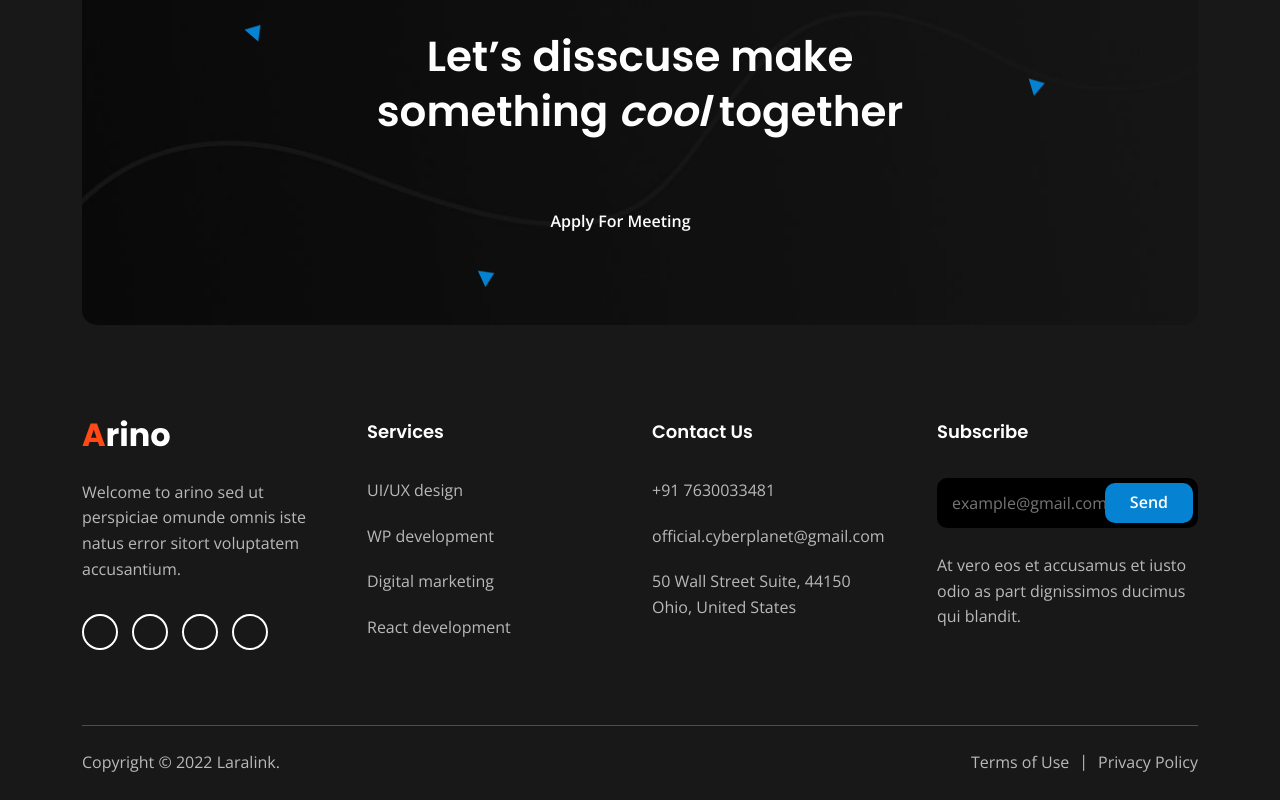
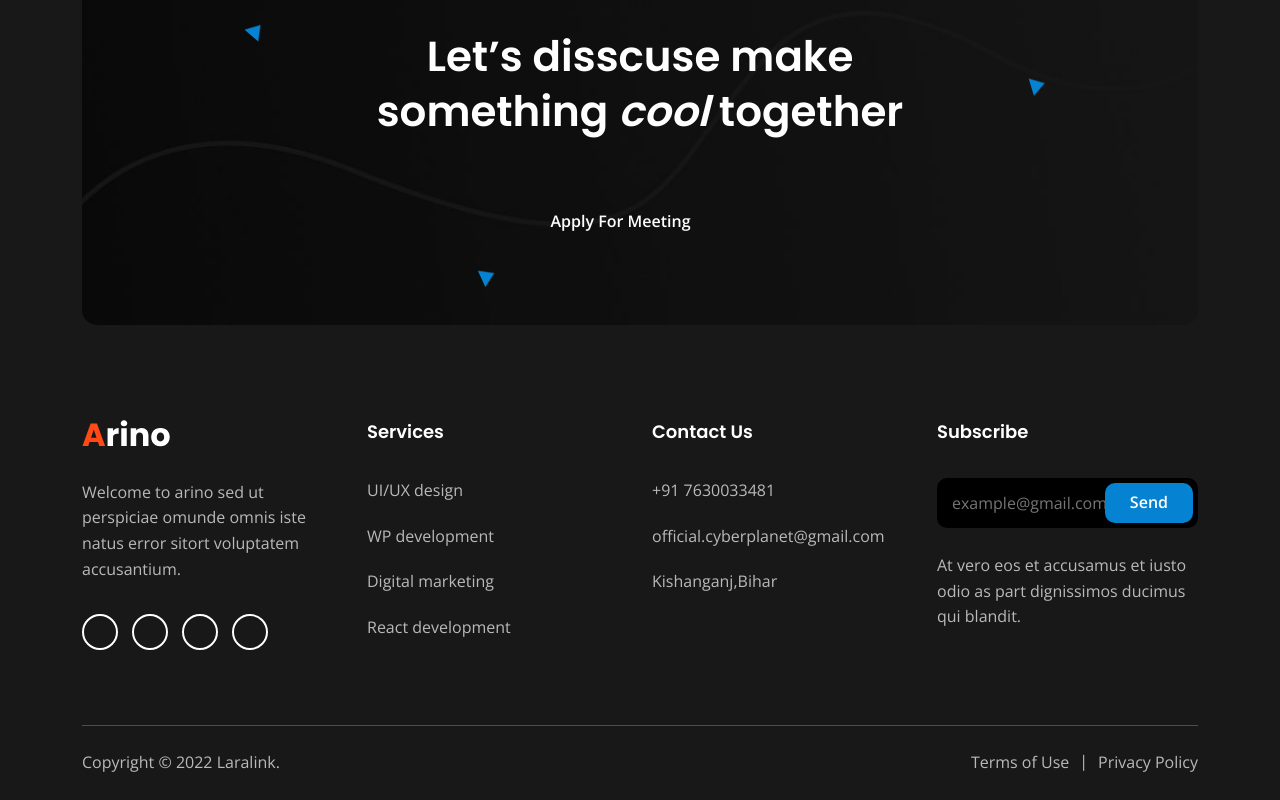
Before and after one commit to Neo-Tec/cyberplanet-nextjs, a Next.js app: page / in a window 1280 px wide. Shown: the part 6651-7451 px from the top of the page. Built offline with nearby package versions, Linux system fonts and the light colour scheme; some icons are missing.

Commit message:
change in menu (#2)

```diff
--- a/src/components/Widget/ContactInfoWidget.jsx
+++ b/src/components/Widget/ContactInfoWidget.jsx
@@ -36,8 +36,8 @@ export default function ContactInfoWidget({ withIcon, title }) {
           ) : (
             ""
           )}
-          50 Wall Street Suite, 44150 <br />
-          Ohio, United States
+        Kishanganj,Bihar <br />
+
         </li>
       </ul>
     </>
```
